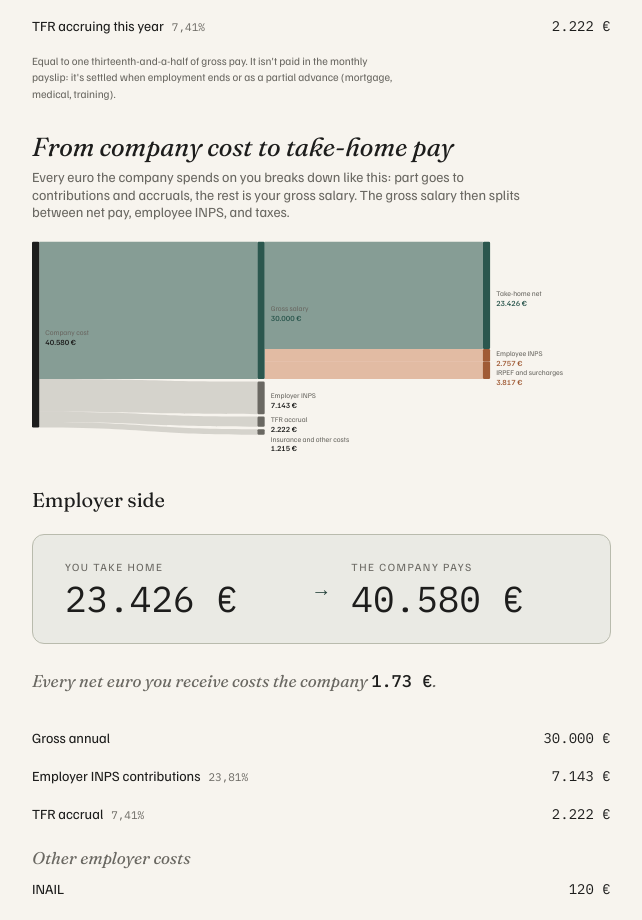
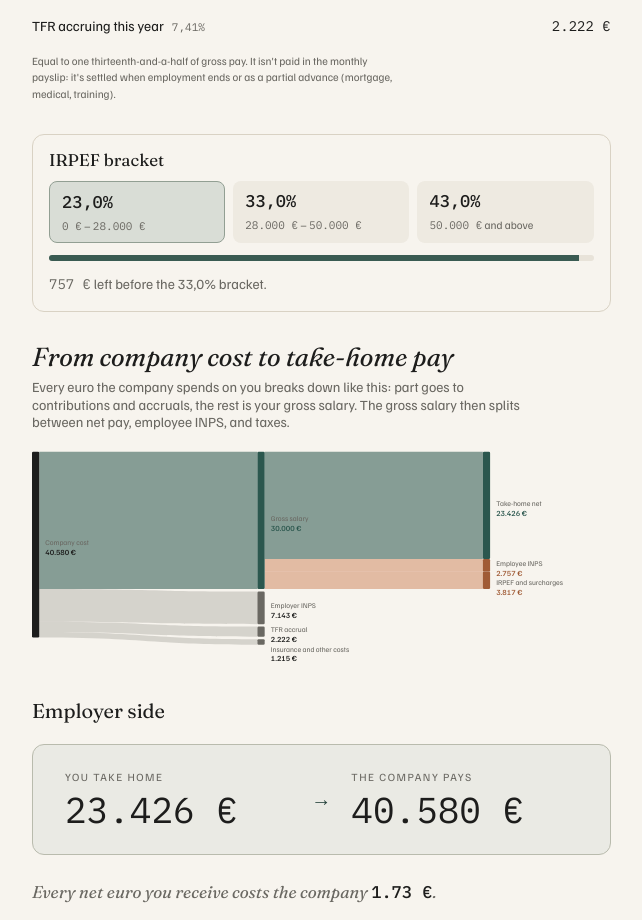
Before and after one commit to stefanovalloncini/quanto-guadagno, a React (Vite) app: page /calcola-stipendio in a window 1280 px wide. Shown: the part 1623-2543 px from the top of the page, without its empty margins (88-730 px from the left). Built offline with nearby package versions, Linux system fonts and the light colour scheme.

Commit message:
feat: IRPEF bracket indicator with progress to next

```diff
--- a/src/ui/design-system/components.css
+++ b/src/ui/design-system/components.css
@@ -1215,6 +1215,67 @@
   color: var(--ink-2);
 }
 
+.qg-irpef-indicator {
+  display: flex;
+  flex-direction: column;
+  gap: var(--space-3);
+  padding: var(--space-4);
+  border: 1px solid var(--rule);
+  border-radius: var(--radius-3);
+}
+.qg-irpef-indicator__title {
+  margin: 0;
+  font-family: var(--font-display);
+  font-size: var(--text-md);
+  color: var(--ink);
+}
+.qg-irpef-indicator__row {
+  display: flex;
+  gap: var(--space-2);
+  flex-wrap: wrap;
+}
+.qg-irpef-indicator__chip {
+  display: flex;
+  flex-direction: column;
+  gap: 2px;
+  padding: var(--space-2) var(--space-3);
+  border-radius: var(--radius-2);
+  background: color-mix(in oklab, var(--rule) 30%, var(--paper));
+  flex: 1 1 7rem;
+  min-width: 7rem;
+}
+.qg-irpef-indicator__chip--current {
+  background: color-mix(in oklab, var(--accent) 14%, var(--paper));
+  border: 1px solid color-mix(in oklab, var(--accent) 40%, var(--rule));
+}
+.qg-irpef-indicator__rate {
+  font-family: var(--font-mono);
+  font-variant-numeric: tabular-nums;
+  font-weight: 500;
+  font-size: var(--text-md);
+  color: var(--ink);
+}
+.qg-irpef-indicator__range {
+  font-size: var(--text-xs);
+  color: var(--ink-2);
+}
+.qg-irpef-indicator__progress {
+  height: 6px;
+  border-radius: var(--radius-1);
+  background: color-mix(in oklab, var(--rule) 50%, var(--paper));
+  overflow: hidden;
+}
+.qg-irpef-indicator__progress-fill {
+  height: 100%;
+  background: color-mix(in oklab, var(--accent) 80%, var(--ink-2));
+  transition: width 0.2s ease-out;
+}
+.qg-irpef-indicator__hint {
+  margin: 0;
+  font-size: var(--text-sm);
+  color: var(--ink-2);
+}
+
 /* EmployerCostView: open-by-default, leads with the net-vs-cost gap */
 .qg-employer {
   display: flex;
--- a/src/ui/features/employee-calculator/EmployeePage.tsx
+++ b/src/ui/features/employee-calculator/EmployeePage.tsx
@@ -1,6 +1,7 @@
 import { FormattedMessage } from "react-intl";
 import { ResultsBreakdown } from "./components/ResultsBreakdown.tsx";
 import { EmployerCostView } from "./components/EmployerCostView.tsx";
+import { IrpefBracketIndicator } from "./components/IrpefBracketIndicator.tsx";
 import { useEmployeeCalculator } from "./useEmployeeCalculator.ts";
 import { EmployeeFormPrimary } from "./EmployeeFormPrimary.tsx";
 import { EmployeeOverview } from "./EmployeeOverview.tsx";
@@ -29,6 +30,10 @@ export function EmployeePage() {
           <EmployeeFormPrimary calc={calc} />
           <EmployeeExtras calc={calc} />
           <ResultsBreakdown breakdown={calc.result} />
+          <IrpefBracketIndicator
+            taxableIncome={calc.result.taxableIncome}
+            taxYear={calc.state.taxYear}
+          />
           <MoneyJourney breakdown={calc.result} />
           <EmployerCostView breakdown={calc.result} />
         </div>
--- /dev/null
+++ b/src/ui/features/employee-calculator/components/IrpefBracketIndicator.tsx
@@ -0,0 +1,89 @@
+import { FormattedMessage } from "react-intl";
+import { getTaxConfig, type SupportedYear } from "@/domain/data";
+import { Money } from "@/ui/design-system/primitives";
+import { formatPercentage } from "@/domain/format.ts";
+
+interface IrpefBracketIndicatorProps {
+  readonly taxableIncome: number;
+  readonly taxYear: SupportedYear;
+}
+
+export function IrpefBracketIndicator({ taxableIncome, taxYear }: IrpefBracketIndicatorProps) {
+  const brackets = getTaxConfig(taxYear).irpefBrackets;
+
+  const currentIdx = brackets.findIndex((b) => b.max === null || taxableIncome < b.max);
+  if (currentIdx < 0) return null;
+  const current = brackets[currentIdx];
+  if (!current) return null;
+
+  const nextBracket = brackets[currentIdx + 1];
+  const reachedSpan = Math.max(0, taxableIncome - current.min);
+  const totalSpan = current.max !== null ? current.max - current.min : reachedSpan;
+  const progressPercent =
+    totalSpan > 0 ? Math.min(100, Math.max(0, (reachedSpan / totalSpan) * 100)) : 0;
+  const distanceToNext = nextBracket && current.max !== null ? current.max - taxableIncome : null;
+
+  return (
+    <section className="qg-irpef-indicator" aria-labelledby="qg-irpef-indicator-title">
+      <h3 id="qg-irpef-indicator-title" className="qg-irpef-indicator__title">
+        <FormattedMessage id="employee.irpefBracket.title" />
+      </h3>
+
+      <div className="qg-irpef-indicator__row">
+        {brackets.map((b, i) => {
+          const isCurrent = i === currentIdx;
+          return (
+            <div
+              key={i}
+              className={`qg-irpef-indicator__chip${isCurrent ? " qg-irpef-indicator__chip--current" : ""}`}
+            >
+              <span className="qg-irpef-indicator__rate">{formatPercentage(b.rate)}</span>
+              <span className="qg-irpef-indicator__range">
+                {b.max === null ? (
+                  <FormattedMessage
+                    id="employee.irpefBracket.rangeOpen"
+                    values={{ min: <Money amount={b.min} whole /> }}
+                  />
+                ) : (
+                  <FormattedMessage
+                    id="employee.irpefBracket.range"
+                    values={{
+                      min: <Money amount={b.min} whole />,
+                      max: <Money amount={b.max} whole />,
+                    }}
+                  />
+                )}
+              </span>
+            </div>
+          );
+        })}
+      </div>
+
+      {current.max !== null && (
+        <div className="qg-irpef-indicator__progress" aria-hidden="true">
+          <div
+            className="qg-irpef-indicator__progress-fill"
+            style={{ width: `${progressPercent}%` }}
+          />
+        </div>
+      )}
+
+      {distanceToNext !== null && nextBracket && (
+        <p className="qg-irpef-indicator__hint">
+          <FormattedMessage
+            id="employee.irpefBracket.distanceToNext"
+            values={{
+              distance: <Money amount={distanceToNext} whole />,
+              nextRate: formatPercentage(nextBracket.rate),
+            }}
+          />
+        </p>
+      )}
+      {distanceToNext === null && (
+        <p className="qg-irpef-indicator__hint">
+          <FormattedMessage id="employee.irpefBracket.topBracket" />
+        </p>
+      )}
+    </section>
+  );
+}
--- a/src/ui/features/employee-calculator/components/index.ts
+++ b/src/ui/features/employee-calculator/components/index.ts
@@ -14,3 +14,4 @@ export { ResultsBreakdown } from "./ResultsBreakdown.tsx";
 export { EmployerCostView } from "./EmployerCostView.tsx";
 export { YearComparison } from "./YearComparison.tsx";
 export { CcnlPreset } from "./CcnlPreset.tsx";
+export { IrpefBracketIndicator } from "./IrpefBracketIndicator.tsx";
--- a/src/ui/i18n/messages/en.ts
+++ b/src/ui/i18n/messages/en.ts
@@ -539,6 +539,12 @@ export const en: Record<MessageKey, string> = {
   "employee.ccnlPreset.logistica": "Logistics",
   "employee.ccnlPreset.cooperativeSociali": "Social co-ops",
   "employee.ccnlPreset.mensilitaFmt": "{n} instalments",
+
+  "employee.irpefBracket.title": "IRPEF bracket",
+  "employee.irpefBracket.range": "{min} – {max}",
+  "employee.irpefBracket.rangeOpen": "{min} and above",
+  "employee.irpefBracket.distanceToNext": "{distance} left before the {nextRate} bracket.",
+  "employee.irpefBracket.topBracket": "You're already in the top bracket.",
   "employee.summary.pdr": "Performance bonus (net)",
 
   "employee.breakdown.title": "Tax breakdown",
--- a/src/ui/i18n/messages/it.ts
+++ b/src/ui/i18n/messages/it.ts
@@ -547,6 +547,13 @@ export const it = {
   "employee.ccnlPreset.logistica": "Logistica",
   "employee.ccnlPreset.cooperativeSociali": "Cooperative Sociali",
   "employee.ccnlPreset.mensilitaFmt": "{n} mensilità",
+
+  "employee.irpefBracket.title": "Scaglione IRPEF",
+  "employee.irpefBracket.range": "{min} – {max}",
+  "employee.irpefBracket.rangeOpen": "{min} e oltre",
+  "employee.irpefBracket.distanceToNext":
+    "Mancano {distance} all'aliquota successiva al {nextRate}.",
+  "employee.irpefBracket.topBracket": "Sei già nello scaglione più alto.",
   "employee.summary.pdr": "Premio di risultato netto",
 
   "employee.breakdown.title": "Dettaglio imposte",
```
Also changed, not shown: 1 other file (tests, documents, lock files or other folders).
